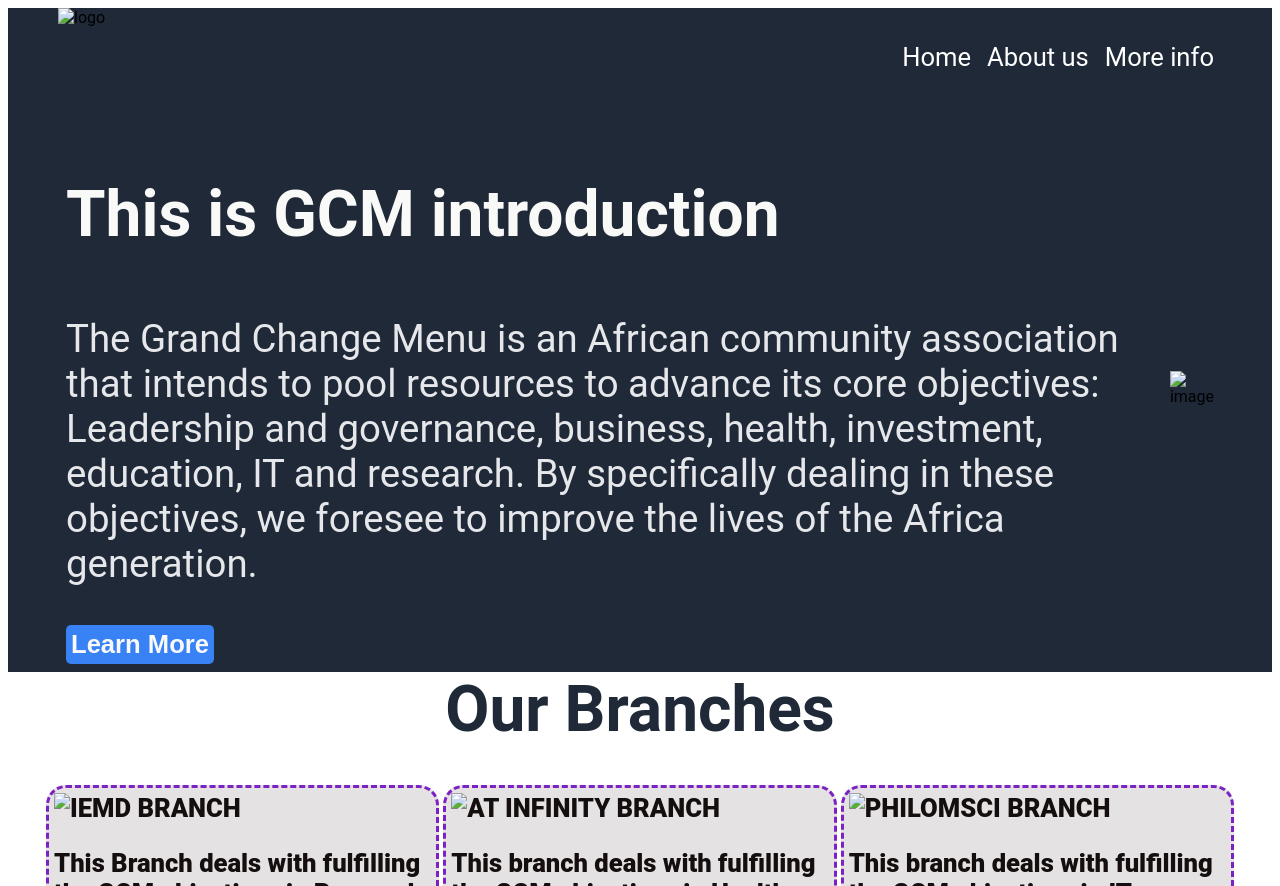
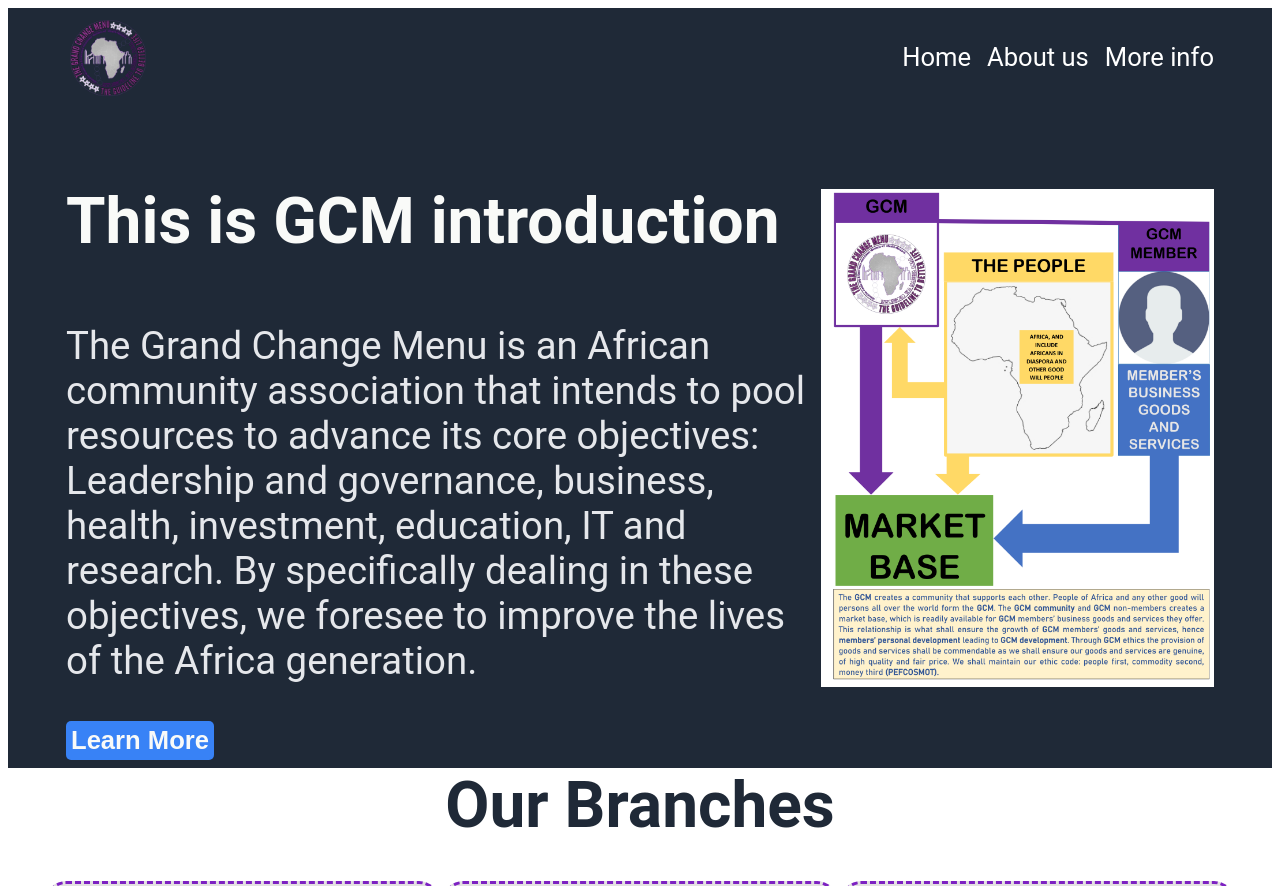
Before and after one commit to ntilanima/odin-landing-page-project, a plain HTML site: page index.html in a window 1280 px wide. Shown: the top 886 px of the page. Drawn offline with Linux system fonts and the light colour scheme; the site is published under a folder, as on GitHub Pages, so addresses that start at the root find nothing.

Commit message:
update the landing page project to fix the img tag

```diff
--- a/index.html
+++ b/index.html
@@ -10,7 +10,7 @@
     <div class="hero">
     <div class="hero1">
     <div class="header">
-        <div class="logo"><img src="/images/gcm logo.png" alt="logo" width="100px"></div>
+        <div class="logo"><img src="images/gcm logo.png" alt="logo" width="100px"></div>
         <div class="header-links">
             <ul>
                 <li><a href="https//:">Home</a></li>
@@ -27,7 +27,7 @@
         <button class="button1">Learn More</button>
         </div>
         <div class="sec-content-image">
-            <img src="/images/content-image.png" alt="image" width="100%">
+            <img src="images/content-image.png" alt="image" width="100%">
         </div>
     </div>
     </div>
@@ -36,19 +36,19 @@
     <div class="title">Our Branches</div>
     <div class="section2">
         <div class="branch">
-            <img src="/images/iemd.png" alt="IEMD BRANCH" width="100%">
+            <img src="images/iemd.png" alt="IEMD BRANCH" width="100%">
             <p>This Branch deals with fulfilling the GCM objectives in Research, Investment and business.</p>
             <button class="button2">Check Branch</button>
         </div>
 
         <div class="branch">
-            <img src="/images/atinfinity.png" alt="AT INFINITY BRANCH" width="100%">
+            <img src="images/atinfinity.png" alt="AT INFINITY BRANCH" width="100%">
             <p>This branch deals with fulfilling the GCM objectives in Health </p>
             <button class="button2">Check Branch</button>
         </div>
 
         <div class="branch">
-            <img src="/images/philomsci.png" alt="PHILOMSCI BRANCH" width="100%">
+            <img src="images/philomsci.png" alt="PHILOMSCI BRANCH" width="100%">
             <p>This branch deals with fulfilling the GCM objectives in IT, Education and Leadership and governance.</p>
             <button class="button2">Check Branch</button>
         </div>
```
